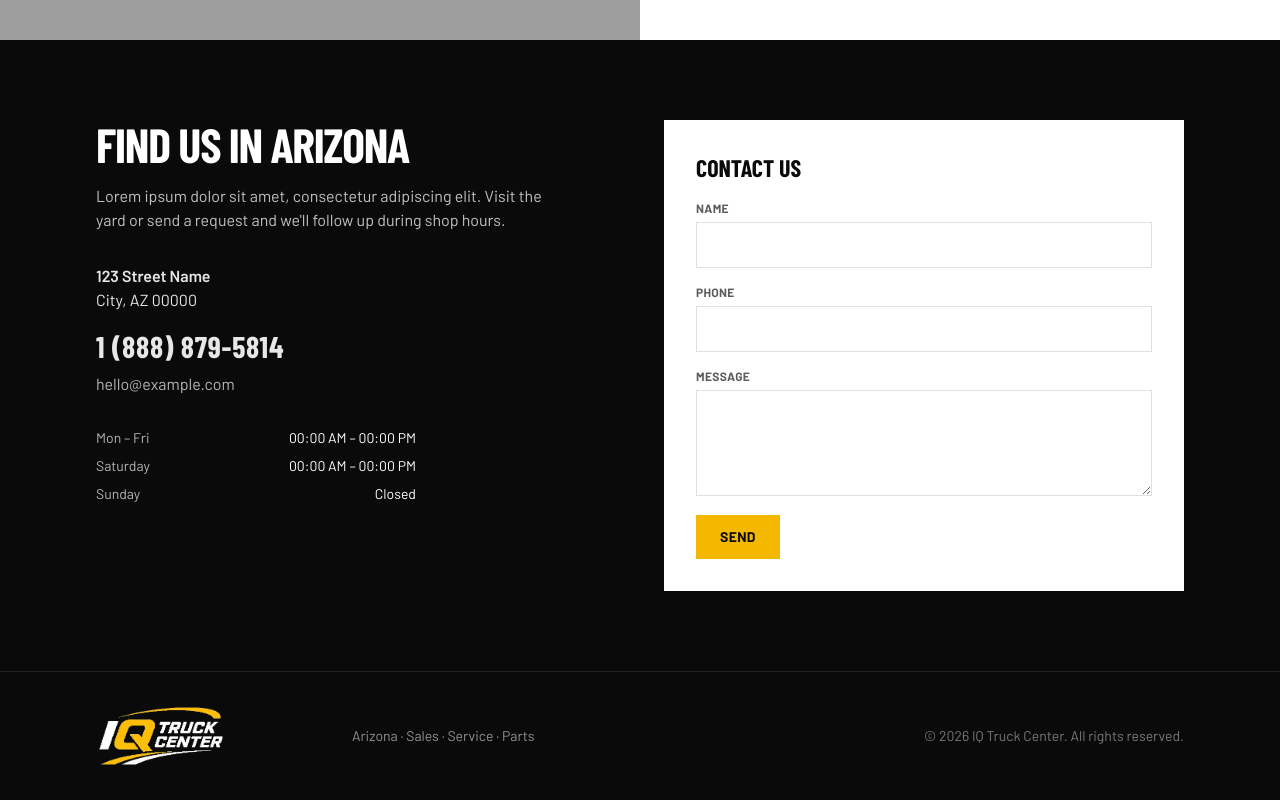
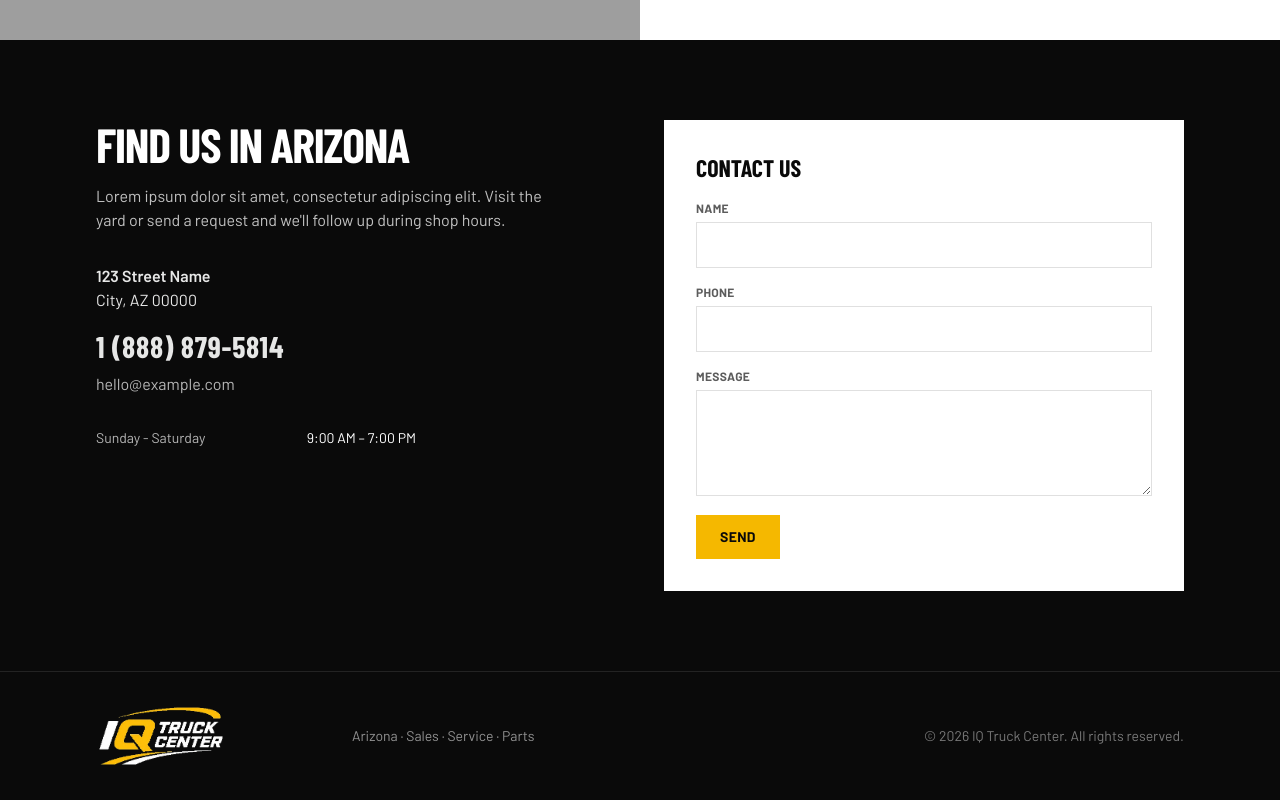
Before and after one commit to thefriendlychemist/trucks, a Next.js app: page / in a window 1280 px wide. Shown: the part 2564-3364 px from the top of the page. Built offline with nearby package versions, Linux system fonts and the light colour scheme; grey boxes are pictures that could not be loaded.

Commit message:
Update operating hours in Location component

```diff
--- a/src/components/Location.tsx
+++ b/src/components/Location.tsx
@@ -45,16 +45,8 @@ export function Location() {
 
           <ul className="mt-8 space-y-2 text-sm text-white/70">
             <li className="flex max-w-xs justify-between gap-6">
-              <span>Mon – Fri</span>
-              <span className="text-white">00:00 AM – 00:00 PM</span>
-            </li>
-            <li className="flex max-w-xs justify-between gap-6">
-              <span>Saturday</span>
-              <span className="text-white">00:00 AM – 00:00 PM</span>
-            </li>
-            <li className="flex max-w-xs justify-between gap-6">
-              <span>Sunday</span>
-              <span className="text-white">Closed</span>
+              <span>Sunday - Saturday</span>
+              <span className="text-white">9:00 AM – 7:00 PM</span>
             </li>
           </ul>
         </div>
```
